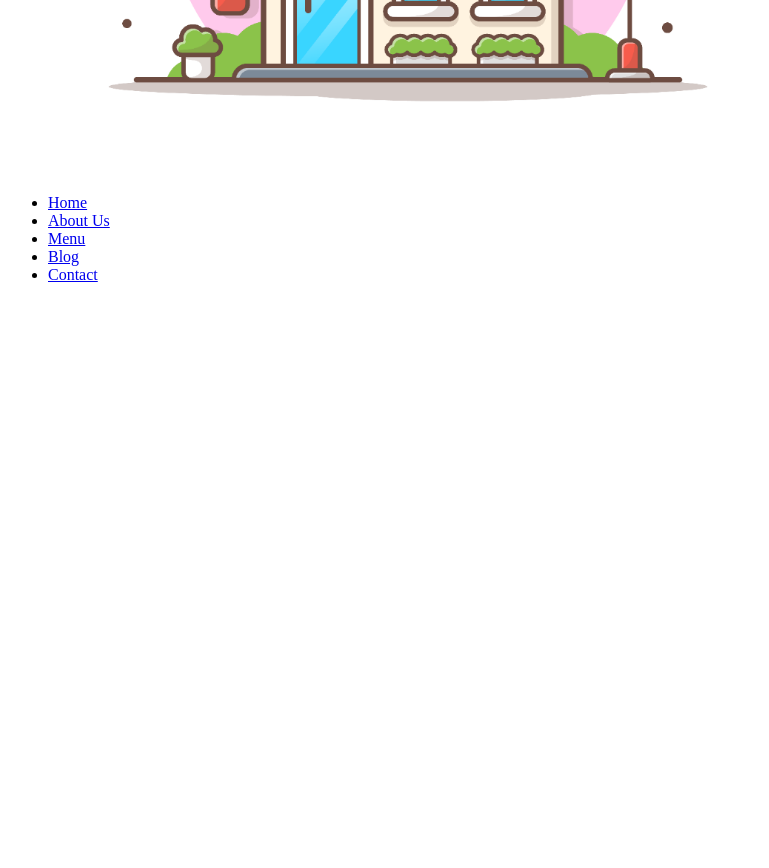
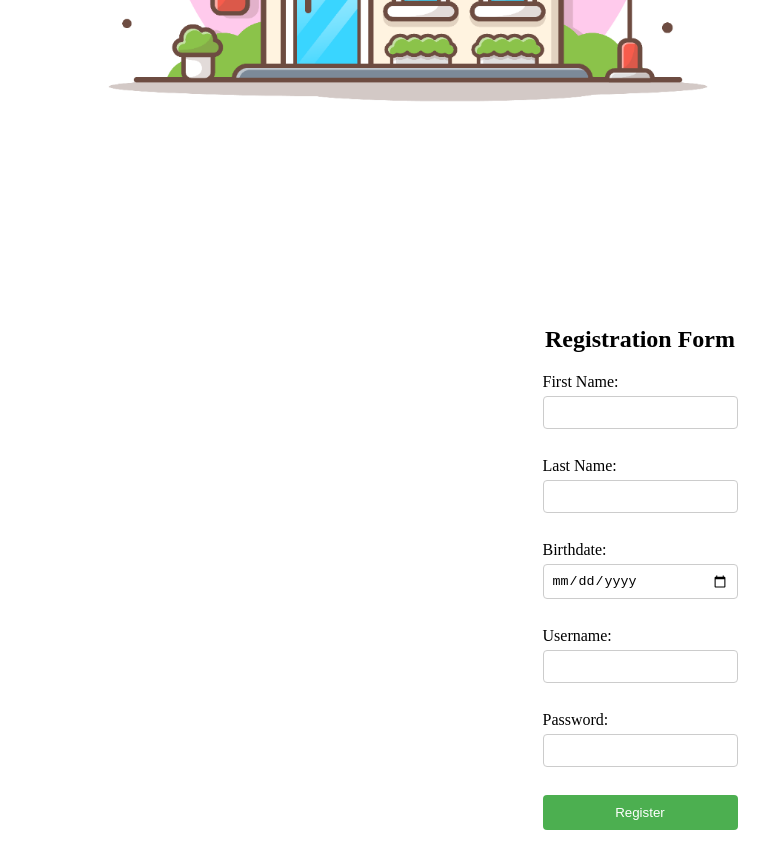
Before and after one commit to SurrenderPRSVR/What-sTheScoop, a plain HTML site: page index.html in a window 1280 px wide. Shown: the part 506-1374 px from the top of the page, without its empty margins (0-769 px from the left). Before the commit the page ends 806 px from the top, so only its background shows below. Drawn offline with Linux system fonts and the light colour scheme.

Commit message:
Complete

```diff
--- a/index.html
+++ b/index.html
@@ -1,3 +1,4 @@
+
 <!DOCTYPE html>
 <html lang="en">
 <head>
@@ -8,8 +9,9 @@
 </head>
 <body>
     <h1>What's The Scoop?</h1>
-    <img src="woo.png" alt="">
+    <img src="woo.png" alt="picture of an ice cream shop">
     <header>
+
      <nav>
             <ul class="nav-list">
                 <li><a href="#">Home</a></li>
@@ -20,6 +22,27 @@
             </ul>
         </nav>
     </header>
+    <div class="form-container">
+        <h2>Registration Form</h2>
+        <form action="/register" method="POST">
+            <label for="first-name">First Name:</label>
+            <input type="text" id="first-name" name="first-name" required><br><br>
+
+            <label for="last-name">Last Name:</label>
+            <input type="text" id="last-name" name="last-name" required><br><br>
+
+            <label for="birthdate">Birthdate:</label>
+            <input type="date" id="birthdate" name="birthdate" required><br><br>
+
+            <label for="username">Username:</label>
+            <input type="text" id="username" name="username" required><br><br>
+
+            <label for="password">Password:</label>
+            <input type="password" id="password" name="password" required><br><br>
+
+            <input type="submit" value="Register">
+        </form>
+    </div>
 
 </body>
 </html>
--- a/styles.css
+++ b/styles.css
@@ -0,0 +1,90 @@
+
+
+nav {
+    background-color: #333;
+    position: fixed;
+    top: 0;
+    width: 100%
+}
+
+.nav-list {
+    list-style-type: none;
+    margin: 0;
+    padding: 0;
+    display: flex;
+    justify-content: center;
+}
+
+.nav-list li {
+     margin-right: 20px;
+}
+
+.nav-list li:last-child {
+    margin-right: 0;
+}
+
+.nav-list li a {
+    text-decoration: none;
+    color: white;
+    padding: 10px;
+    transition: background-color 0.3s;
+}
+
+.nav-list li a:hover {
+    background-color: #555;
+}
+
+img {
+    align-content: center;
+}
+
+h1{
+    text-align: center;
+}
+
+/* CSS Stylesheet */
+
+/* Form Container */
+.form-container {
+    display: flex;
+    justify-content: center; /* Center horizontally */
+    align-items: center; /* Center vertically */
+    height: 100vh; /* Make container full height of viewport */
+    flex-direction: column; /* Arrange items vertically */
+}
+
+/* Form Styles */
+.form-container h2 {
+    margin-top: 0;
+}
+
+.form-container label {
+    display: block;
+    margin-bottom: 5px;
+}
+
+.form-container input[type="text"],
+.form-container input[type="date"],
+.form-container input[type="password"] {
+    width: 100%;
+    padding: 8px;
+    margin-bottom: 10px;
+    border: 1px solid #ccc;
+    border-radius: 4px;
+    box-sizing: border-box;
+}
+
+.form-container input[type="submit"] {
+    width: 100%;
+    padding: 10px;
+    background-color: #4CAF50;
+    color: white;
+    border: none;
+    border-radius: 4px;
+    cursor: pointer;
+    transition: background-color 0.3s;
+}
+
+.form-container input[type="submit"]:hover {
+    background-color: #45a049;
+}
```
Lines whose indentation alone changed are shown as unchanged.
